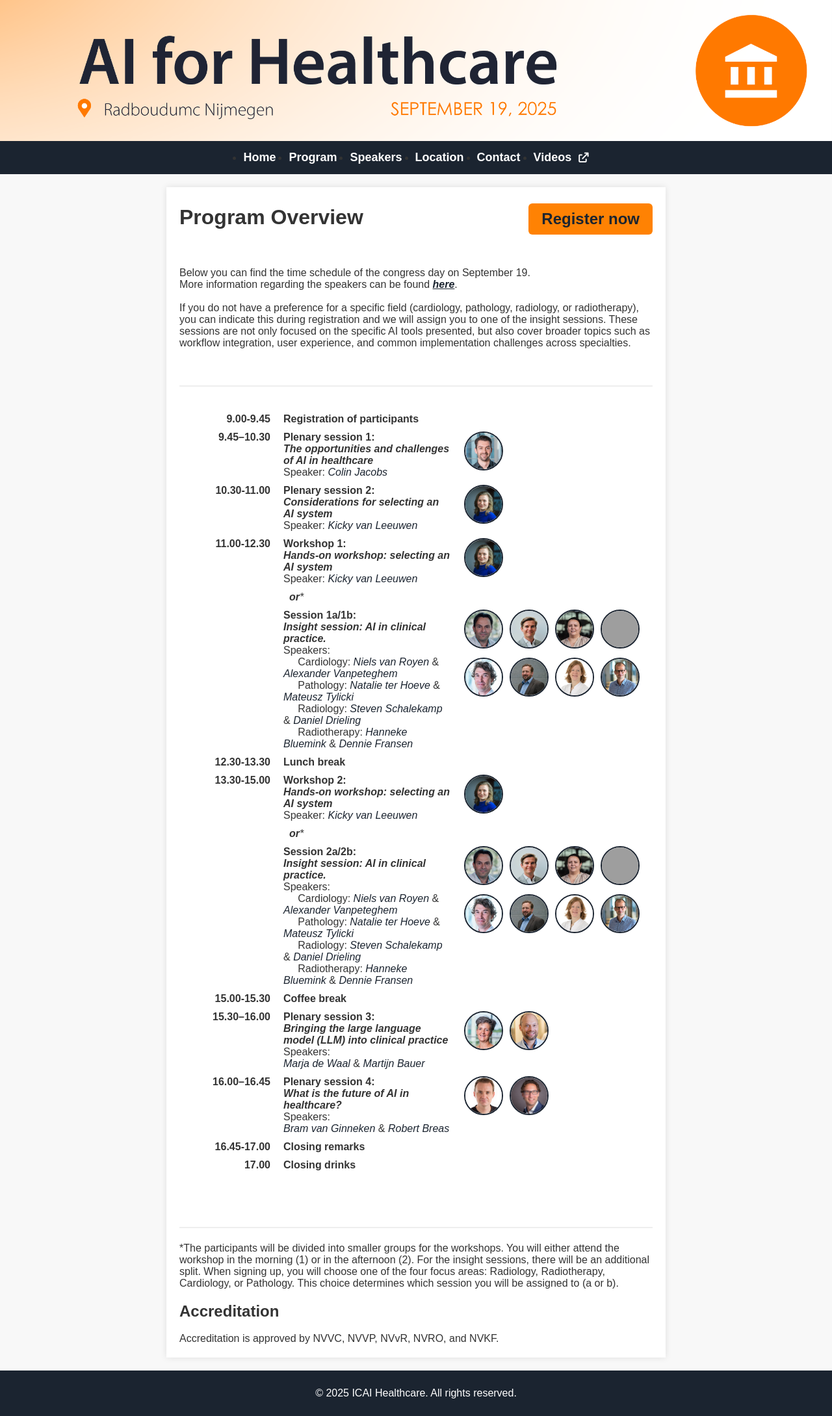
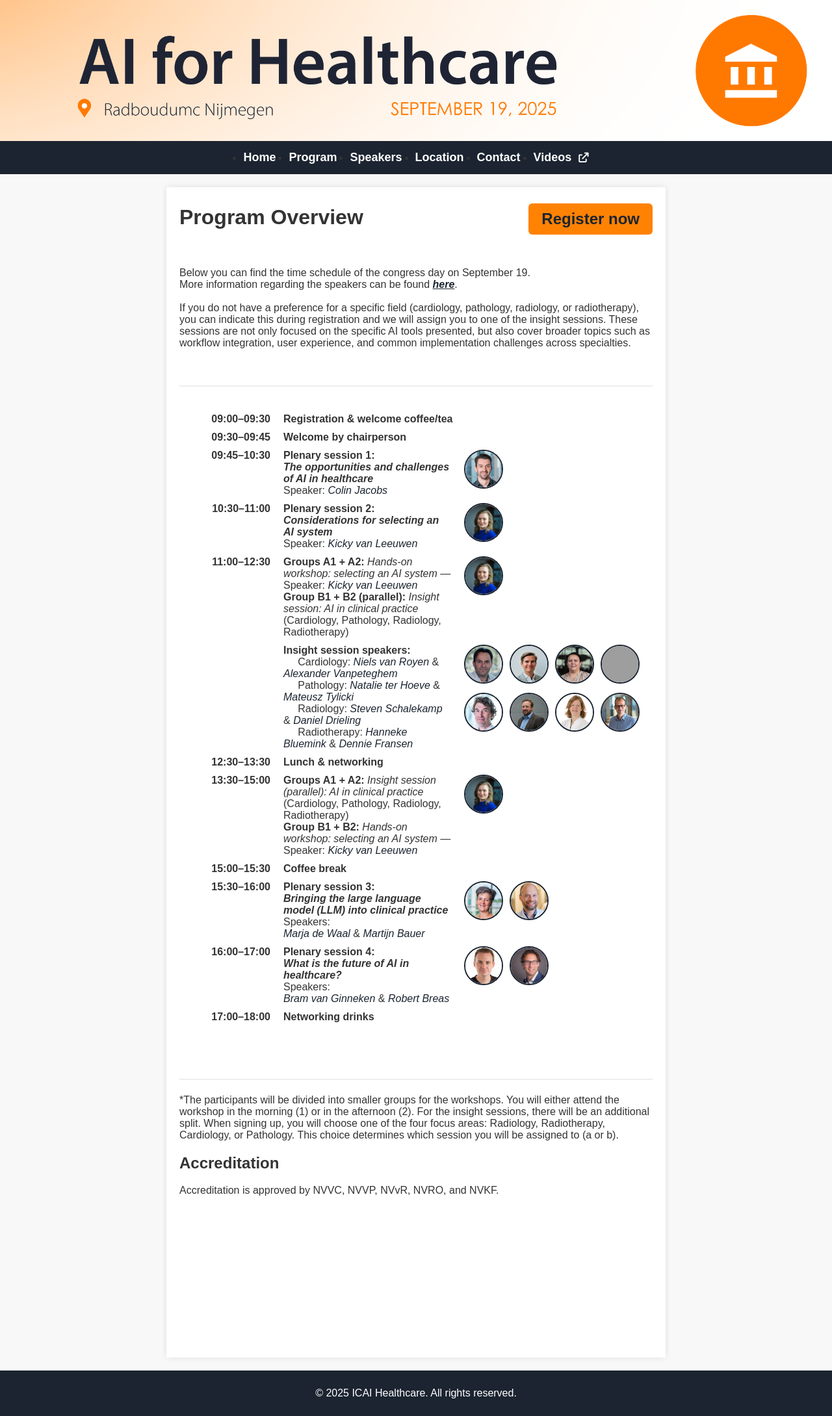
Before and after one commit to marliebesouw/marliebesouw.github.io, a Jekyll site: the page built from program.md, in a window 1280 px wide. Shown: the whole page at 65% size. Built offline with Jekyll 4.4.1, drawn with Linux system fonts in a browser that asks for light colours.

Commit message:
program alterations

```diff
--- a/program.md
+++ b/program.md
@@ -19,26 +19,31 @@
   </a>
 </div><br>
 
-
 <div class="content">
 Below you can find the time schedule of the congress day on September 19. <br>
 More information regarding the speakers can be found <a href= "{{ site.url }}/speakers">here</a>. <br> <br>
 If you do not have a preference for a specific field (cardiology, pathology, radiology, or radiotherapy), you can indicate this during registration and we will assign you to one of the insight sessions. These sessions are not only focused on the specific AI tools presented, but also cover broader topics such as workflow integration, user experience, and common implementation challenges across specialties.
+</div>
 
-</div>
 <h1 style="margin-top: 3rem; border-bottom: 2px solid #eee; padding-bottom: 0.5rem;"> </h1>
 
 <div class="program">
 
   <!-- Registration -->
   <div class="program-item">
-    <div class="program-time">9.00-9.45</div>
-    <div class="program-text"><strong>Registration of participants</strong></div>
+    <div class="program-time">09:00–09:30</div>
+    <div class="program-text"><strong>Registration &amp; welcome coffee/tea</strong></div>
+  </div>
+
+  <!-- Chair welcome -->
+  <div class="program-item">
+    <div class="program-time">09:30–09:45</div>
+    <div class="program-text"><strong>Welcome by chairperson</strong></div>
   </div>
 
   <!-- Plenary 1 -->
   <div class="program-item">
-    <div class="program-time">9.45–10.30</div>
+    <div class="program-time">09:45–10:30</div>
     <div class="program-text">
       <strong>Plenary session 1:</strong><br>
       <strong><em>The opportunities and challenges of AI in healthcare</em></strong><br>
@@ -53,7 +58,7 @@
 
   <!-- Plenary 2 -->
   <div class="program-item">
-    <div class="program-time">10.30-11.00</div>
+    <div class="program-time">10:30–11:00</div>
     <div class="program-text">
       <strong>Plenary session 2:</strong><br>
       <strong><em>Considerations for selecting an AI system</em></strong><br>
@@ -66,13 +71,12 @@
     </div>
   </div>
 
-  <!-- Workshop 1 -->
+  <!-- Morning parallel: Workshop OR Insight -->
   <div class="program-item">
-    <div class="program-time">11.00-12.30</div>
+    <div class="program-time">11:00–12:30</div>
     <div class="program-text">
-      <strong>Workshop 1:</strong><br>
-      <strong><em>Hands-on workshop: selecting an AI system</em></strong><br>
-      Speaker: <a href="{{ site.url }}/speakers#kicky-van-leeuwen" class="speaker-link">Kicky van Leeuwen</a>
+      <strong>Groups A1 + A2:</strong> <em>Hands-on workshop: selecting an AI system</em> — Speaker: <a href="{{ site.url }}/speakers#kicky-van-leeuwen" class="speaker-link">Kicky van Leeuwen</a><br>
+      <strong>Group B1 + B2 (parallel):</strong> <em>Insight session: AI in clinical practice</em> (Cardiology, Pathology, Radiology, Radiotherapy)
     </div>
     <div class="speaker-thumb-grid">
       <a href="{{ site.url }}/speakers#kicky-van-leeuwen">
@@ -81,30 +85,22 @@
     </div>
   </div>
 
-  <!-- OR Divider -->
-  <div class="program-item">
-    <div class="program-time"></div>
-    <div class="program-text">&nbsp;&nbsp;<em><strong>or</strong>*</em></div>
-  </div>
-
-  <!-- Session 1a/1b -->
+  <!-- Insight speakers list (kept as-is) -->
   <div class="program-item">
     <div class="program-time"></div>
     <div class="program-text">
-      <strong>Session 1a/1b:</strong><br>
-      <strong><em>Insight session: AI in clinical practice.</em></strong><br>
-      Speakers: <br>
+      <strong>Insight session speakers:</strong><br>
       &nbsp;&nbsp;&nbsp;&nbsp; Cardiology:
-      <a href="{{ site.url }}/speakers#niels-van-royen" class="speaker-link">Niels van Royen</a> &
+      <a href="{{ site.url }}/speakers#niels-van-royen" class="speaker-link">Niels van Royen</a> &amp;
       <a href="{{ site.url }}/speakers#alexander-vanpeteghem" class="speaker-link">Alexander Vanpeteghem</a><br>
       &nbsp;&nbsp;&nbsp;&nbsp; Pathology:
-      <a href="{{ site.url }}/speakers#natalie-ter-hoeve" class="speaker-link">Natalie ter Hoeve</a> &
-      <a href="{{ site.url }}/speakers#mateusz-tylicki" class="speaker-link">Mateusz Tylicki </a><br>
+      <a href="{{ site.url }}/speakers#natalie-ter-hoeve" class="speaker-link">Natalie ter Hoeve</a> &amp;
+      <a href="{{ site.url }}/speakers#mateusz-tylicki" class="speaker-link">Mateusz Tylicki</a><br>
       &nbsp;&nbsp;&nbsp;&nbsp; Radiology:
-      <a href="{{ site.url }}/speakers#steven-schalekamp" class="speaker-link">Steven Schalekamp</a> &
+      <a href="{{ site.url }}/speakers#steven-schalekamp" class="speaker-link">Steven Schalekamp</a> &amp;
       <a href="{{ site.url }}/speakers#daniel-drieling" class="speaker-link">Daniel Drieling</a><br>
       &nbsp;&nbsp;&nbsp;&nbsp; Radiotherapy:
-      <a href="{{ site.url }}/speakers#hanneke-bluemink" class="speaker-link">Hanneke Bluemink</a> &
+      <a href="{{ site.url }}/speakers#hanneke-bluemink" class="speaker-link">Hanneke Bluemink</a> &amp;
       <a href="{{ site.url }}/speakers#dennie-fransen" class="speaker-link">Dennie Fransen</a>
     </div>
     <div class="speaker-thumb-grid">
@@ -137,17 +133,16 @@
 
   <!-- Lunch -->
   <div class="program-item">
-    <div class="program-time">12.30-13.30</div>
-    <div class="program-text"><strong>Lunch break</strong></div>
+    <div class="program-time">12:30–13:30</div>
+    <div class="program-text"><strong>Lunch &amp; networking</strong></div>
   </div>
 
-  <!-- Workshop 2 / Session 2a/2b -->
+  <!-- Afternoon parallel: Insight OR Workshop -->
   <div class="program-item">
-    <div class="program-time">13.30-15.00</div>
+    <div class="program-time">13:30–15:00</div>
     <div class="program-text">
-      <strong>Workshop 2:</strong><br>
-      <strong><em>Hands-on workshop: selecting an AI system</em></strong><br>
-      Speaker: <a href="{{ site.url }}/speakers#kicky-van-leeuwen" class="speaker-link">Kicky van Leeuwen</a>
+      <strong>Groups A1 + A2:</strong> <em>Insight session (parallel): AI in clinical practice</em> (Cardiology, Pathology, Radiology, Radiotherapy)<br>
+      <strong>Group B1 + B2:</strong> <em>Hands-on workshop: selecting an AI system</em> — Speaker: <a href="{{ site.url }}/speakers#kicky-van-leeuwen" class="speaker-link">Kicky van Leeuwen</a>
     </div>
     <div class="speaker-thumb-grid">
       <a href="{{ site.url }}/speakers#kicky-van-leeuwen">
@@ -156,73 +151,20 @@
     </div>
   </div>
 
-  <!-- OR Divider -->
-  <div class="program-item">
-    <div class="program-time"></div>
-    <div class="program-text">&nbsp;&nbsp;<em><strong>or</strong>*</em></div>
-  </div>
-
-  <!-- Session 1a/1b -->
-  <div class="program-item">
-    <div class="program-time"></div>
-    <div class="program-text">
-      <strong>Session 2a/2b:</strong><br>
-      <strong><em>Insight session: AI in clinical practice.</em></strong><br>
-      Speakers: <br>
-      &nbsp;&nbsp;&nbsp;&nbsp; Cardiology:
-      <a href="{{ site.url }}/speakers#niels-van-royen" class="speaker-link">Niels van Royen</a> &
-      <a href="{{ site.url }}/speakers#alexander-vanpeteghem" class="speaker-link">Alexander Vanpeteghem</a><br>
-      &nbsp;&nbsp;&nbsp;&nbsp; Pathology:
-      <a href="{{ site.url }}/speakers#natalie-ter-hoeve" class="speaker-link">Natalie ter Hoeve</a> &
-      <a href="{{ site.url }}/speakers#mateusz_tylicki" class="speaker-link">Mateusz Tylicki </a><br>
-      &nbsp;&nbsp;&nbsp;&nbsp; Radiology:
-      <a href="{{ site.url }}/speakers#steven-schalekamp" class="speaker-link">Steven Schalekamp</a> & <a href="{{ site.url }}/speakers#daniel-drieling" class="speaker-link">Daniel Drieling</a><br>
-      &nbsp;&nbsp;&nbsp;&nbsp; Radiotherapy:
-      <a href="{{ site.url }}/speakers#hanneke-bluemink" class="speaker-link">Hanneke Bluemink</a> &
-      <a href="{{ site.url }}/speakers#dennie-fransen" class="speaker-link">Dennie Fransen</a>
-    </div>
-    <div class="speaker-thumb-grid">
-      <a href="{{ site.url }}/speakers#niels-van-royen">
-        <img src="{{ site.url }}/assets/img/Niels_van_Royen.jpg" class="speaker-thumb" alt="Niels van Royen">
-      </a>
-      <a href="{{ site.url }}/speakers#alexander-vanpeteghem">
-        <img src="{{ site.url }}/assets/img/Alexander_Vanpeteghem.png" class="speaker-thumb" alt="Alexander Vanpeteghem">
-      </a>
-      <a href="{{ site.url }}/speakers#natalie-ter-hoeve">
-        <img src="{{ site.url }}/assets/img/Natalie_ter_Hoeve.jpg" class="speaker-thumb" alt="Natalie ter Hoeve">
-      </a>
-      <a href="{{ site.url }}/speakers#mateusz_tylicki">
-        <img src="{{ site.url }}/assets/img/Mateusz_Tylicki.png" class="speaker-thumb" alt="Mateusz Tylicki">
-      </a>
-      <a href="{{ site.url }}/speakers#steven-schalekamp">
-        <img src="{{ site.url }}/assets/img/Steven_Schalekamp.jpg" class="speaker-thumb" alt="Steven Schalekamp">
-      </a>
-      <a href="{{ site.url }}/speakers#daniel-drieling">
-        <img src="{{ site.url }}/assets/img/Daniel_Drieling.jpeg" class="speaker-thumb" alt="Daniel Drieling">
-      </a>
-      <a href="{{ site.url }}/speakers#hanneke-bluemink">
-        <img src="{{ site.url }}/assets/img/Hanneke_Bluemink.jpg" class="speaker-thumb" alt="Hanneke Bluemink">
-      </a>
-      <a href="{{ site.url }}/speakers#dennie-fransen">
-        <img src="{{ site.url }}/assets/img/Dennie_Fransen.jpg" class="speaker-thumb" alt="Dennie Fransen">
-      </a>
-    </div>
-  </div>
-
   <!-- Coffee -->
   <div class="program-item">
-    <div class="program-time">15.00-15.30</div>
+    <div class="program-time">15:00–15:30</div>
     <div class="program-text"><strong>Coffee break</strong></div>
   </div>
 
   <!-- Plenary 3 -->
   <div class="program-item">
-    <div class="program-time">15.30–16.00</div>
+    <div class="program-time">15:30–16:00</div>
     <div class="program-text">
       <strong>Plenary session 3:</strong><br>
       <strong><em>Bringing the large language model (LLM) into clinical practice</em></strong><br>
       Speakers:<br>
-      <a href="{{ site.url }}/speakers#marja-de-waal" class="speaker-link">Marja de Waal</a> &
+      <a href="{{ site.url }}/speakers#marja-de-waal" class="speaker-link">Marja de Waal</a> &amp;
       <a href="{{ site.url }}/speakers#martijn-bauer" class="speaker-link">Martijn Bauer</a>
     </div>
     <div class="speaker-thumb-grid">
@@ -237,12 +179,12 @@
 
   <!-- Plenary 4 -->
   <div class="program-item">
-    <div class="program-time">16.00–16.45</div>
+    <div class="program-time">16:00–17:00</div>
     <div class="program-text">
       <strong>Plenary session 4:</strong><br>
       <strong><em>What is the future of AI in healthcare?</em></strong><br>
       Speakers:<br>
-      <a href="{{ site.url }}/speakers#bram-van-ginneken" class="speaker-link">Bram van Ginneken</a> &
+      <a href="{{ site.url }}/speakers#bram-van-ginneken" class="speaker-link">Bram van Ginneken</a> &amp;
       <a href="{{ site.url }}/speakers#robert-breas" class="speaker-link">Robert Breas</a>
     </div>
     <div class="speaker-thumb-grid">
@@ -255,20 +197,15 @@
     </div>
   </div>
 
-  <!-- Closing -->
+  <!-- Networking drinks -->
   <div class="program-item">
-    <div class="program-time">16.45-17.00</div>
-    <div class="program-text"><strong>Closing remarks</strong></div>
-  </div>
-
-  <div class="program-item">
-    <div class="program-time">17.00</div>
-    <div class="program-text"><strong>Closing drinks</strong></div>
+    <div class="program-time">17:00–18:00</div>
+    <div class="program-text"><strong>Networking drinks</strong></div>
   </div>
 
 </div>
+
 <h1 style="margin-top: 3rem; border-bottom: 2px solid #eee; padding-bottom: 0.5rem;"> </h1>
-
 
 <div class="content">
   *The participants will be divided into smaller groups for the workshops. You will either attend the workshop in the morning (1) or in the afternoon (2).
```
